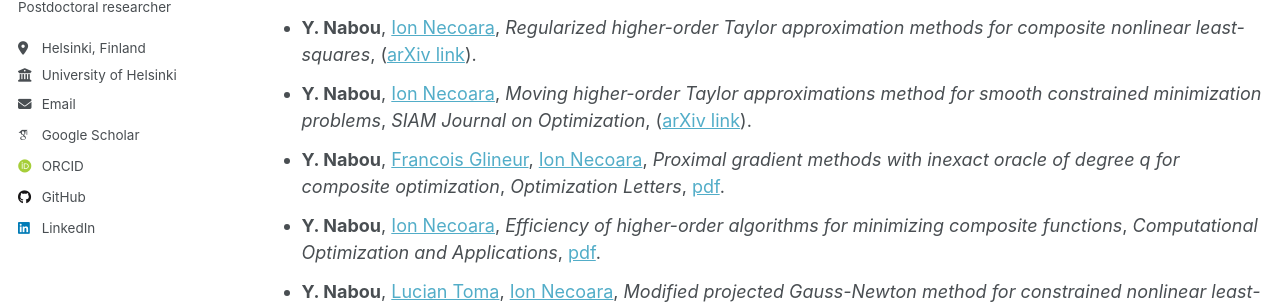
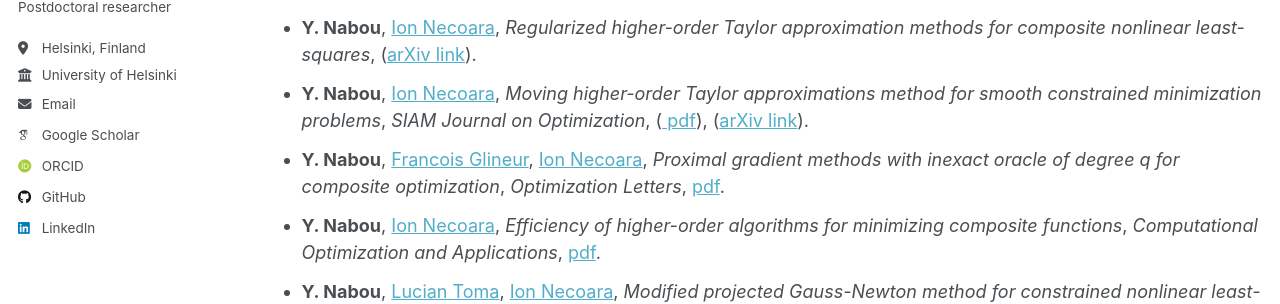
Before and after one commit to Yassine-Nabou/Yassine-Nabou.github.io, a Jekyll site: the page built from _pages/publications.html, in a window 1280 px wide and 1136 px high. Shown: the part 357-661 px from the top of the window. Built offline with Jekyll 4.4.1, drawn with Linux system fonts in a browser that asks for light colours; some web fonts are replaced; a script that is not in the unit is left out.

Commit message:
Enhance publication entry with links
Added PDF and arXiv links for a publication.

```diff
--- a/_pages/publications.html
+++ b/_pages/publications.html
@@ -29,6 +29,7 @@ author_profile: true
     <strong>Y. Nabou</strong>, <a href="https://acse.pub.ro/index.php/en/ion-necoara/">Ion Necoara</a>,
     <em>Moving higher-order Taylor approximations method for smooth constrained minimization problems</em>,
     <span style="font-style: italic;">SIAM Journal on Optimization</span>,
+    (<a href="https://epubs.siam.org/doi/10.1137/23M1576852"> pdf</a>),
     (<a href="https://arxiv.org/abs/2402.15022">arXiv link</a>).
   </li>
   <li style="margin-bottom: 12px;">
```
